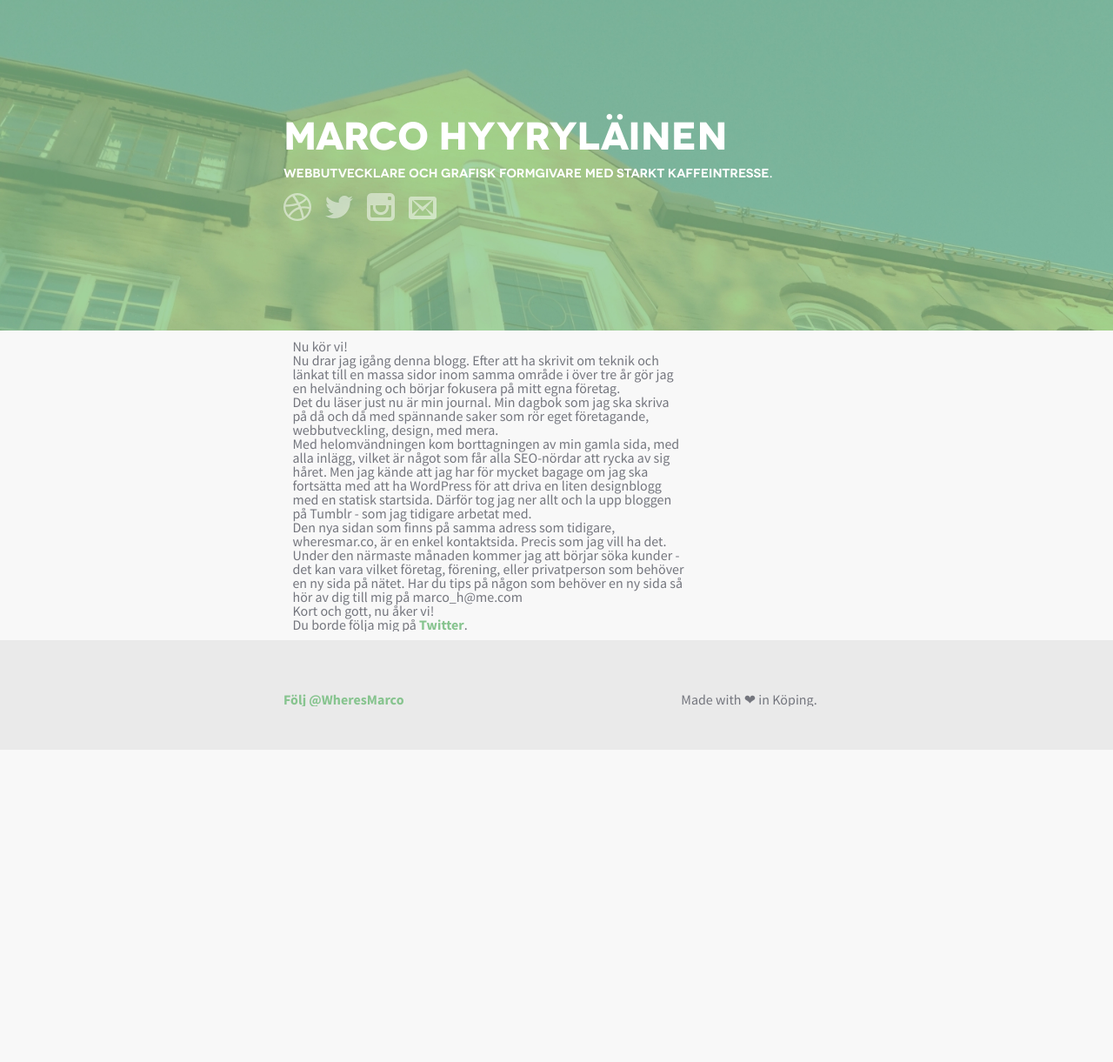
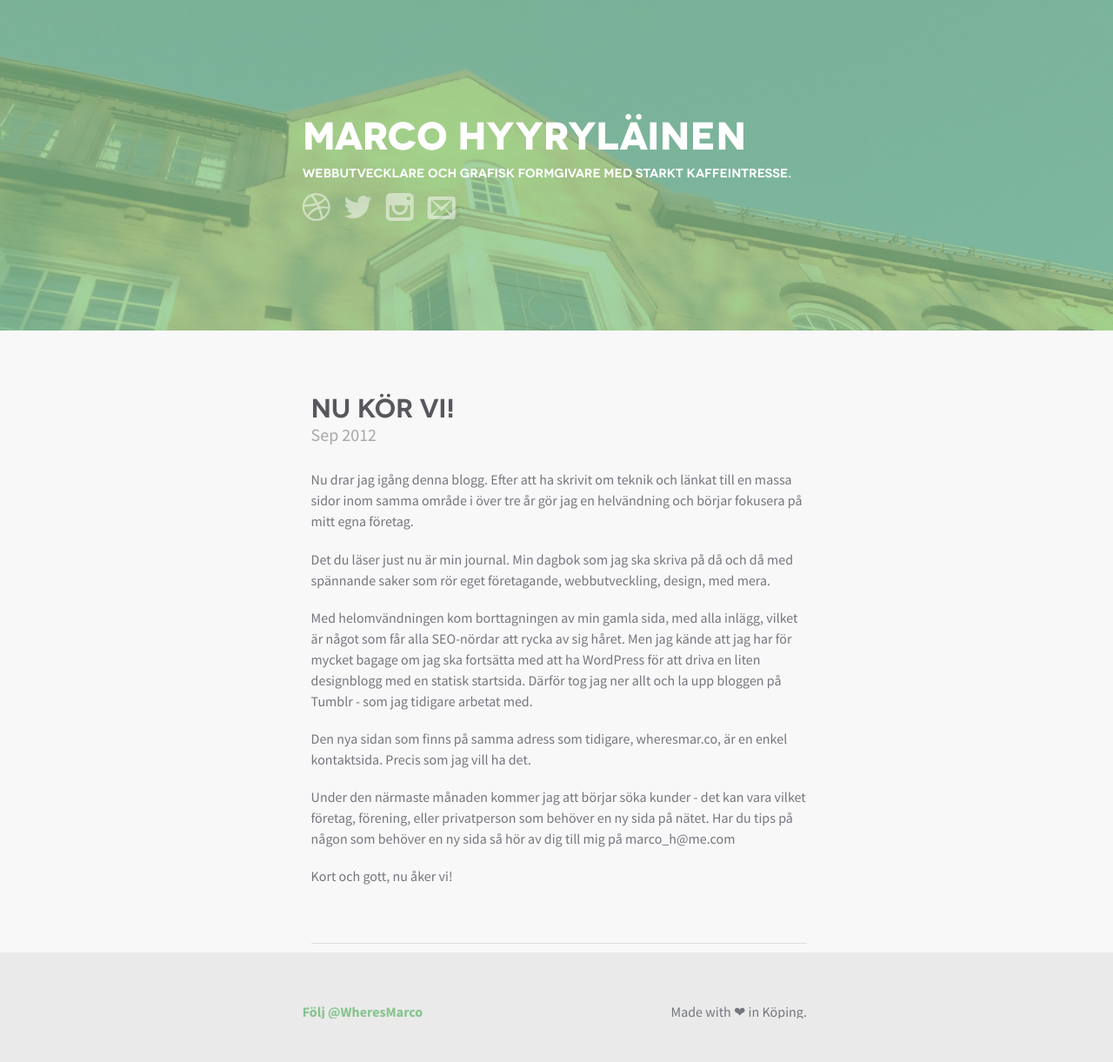
Before and after one commit to WheresMarco/WheresMarco, a Jekyll site: the page built from _posts/2012-09-11-Nu-kör-vi.md, in a window 1280 px wide. Shown: the whole page at 87% size. Built offline with Jekyll 4.4.1, drawn with Linux system fonts in a browser that asks for light colours; nearby versions of some CDN libraries; Markdown is read by kramdown in place of the engine named in the settings; comment, search, counter and statistics services are not loaded; before the commit the page ends 900 px from its top, so only the background shows below that.

Commit message:
Grid fixed, article pages styled, and added h3 tags.

```diff
--- a/_layouts/layout.html
+++ b/_layouts/layout.html
@@ -18,8 +18,7 @@
 	<header class="parallax" data-velocity="-.6">
 		<div class="wrap info">
 			<div class="grids">
-				<div class="grid-2"></div>
-				<div class="grid-8">
+				<div class="grid-12">
 					<h1>Marco Hyyryläinen</h1>
 					<h3>Webbutvecklare och grafisk formgivare med starkt kaffeintresse.</h3>
 
@@ -30,35 +29,29 @@
 						<li><a href="mailto:marco@wheresmar.co"><div class="fs1" aria-hidden="true" data-icon="#"></div></a></li>
 					</ul>
 				</div>
-				<div class="grid-2"></div>
 			</div>
 		</div>
 	</header>
 
-
 	<div class="wrap fadein">
 		<div class="grids">
-			<div class="grid-2"></div>
-			<div class="grid-8">
+			<div class="grid-12">
 	    		{{ content }}
 	    	</div>
-	    	<div class="grid-2"></div>
 	  	</div>
 	</div>
 
 	<footer>
 		<div class="wrap">
 			<div class="grids">
-				<div class="grid-2"></div>
-				<div class="grid-5">
+				<div class="grid-8">
 					<a href="https://twitter.com/WheresMarco" class="twitter-follow-button" data-show-count="false" data-lang="sv" data-dnt="true">Följ @WheresMarco</a>
 <script>!function(d,s,id){var js,fjs=d.getElementsByTagName(s)[0];if(!d.getElementById(id)){js=d.createElement(s);js.id=id;js.src="//platform.twitter.com/widgets.js";fjs.parentNode.insertBefore(js,fjs);}}(document,"script","twitter-wjs");</script>
 				</div>
 
-				<div class="grid-3">
+				<div class="grid-4">
 					<p class="mark">Made with ❤ in Köping.</p>
 				</div>
-				<div class="grid-2"></div>
 			</div>
 		</div>
 	</footer>
--- a/_layouts/post.html
+++ b/_layouts/post.html
@@ -2,11 +2,10 @@
 layout: layout
 ---
 
-<div class="grid-9 post">
-    <h4>{{ page.title }}</h4>
-    {{ content }}
-
-    <p class="follow">
-		Du borde följa mig på <a href="http://twitter.com/wheresmarco" target="_blank">Twitter</a>.
-    </p>
-</div>
+<main class="grid-12">
+	<article>
+    	<h2><a href="{{ url }}">{{ page.title }}</a></h2>
+    	<p class="date">{{ page.date | date: "%b %Y" }}</p>
+      	{{ content }}
+      </article>
+</main>
--- a/style.css
+++ b/style.css
@@ -156,6 +156,9 @@ body {
   color: #74767e;
   -webkit-font-smoothing: antialiased; }
 
+.wrap {
+  max-width: 605px; }
+
 [data-icon]:before {
   font-family: 'icomoon';
   content: attr(data-icon);
@@ -218,6 +221,13 @@ article {
     article h2 a {
       color: #57585e;
       font-weight: normal; }
+  article h3 {
+    font-weight: normal;
+    font-style: normal;
+    font-family: "Novecentowide-DemiBold-webfont", sans-serif;
+    color: #57585e;
+    font-size: 1.25em;
+    margin-bottom: 0.2em; }
   article .date {
     color: #a7a7a7;
     font-size: 1.25em; }
```
